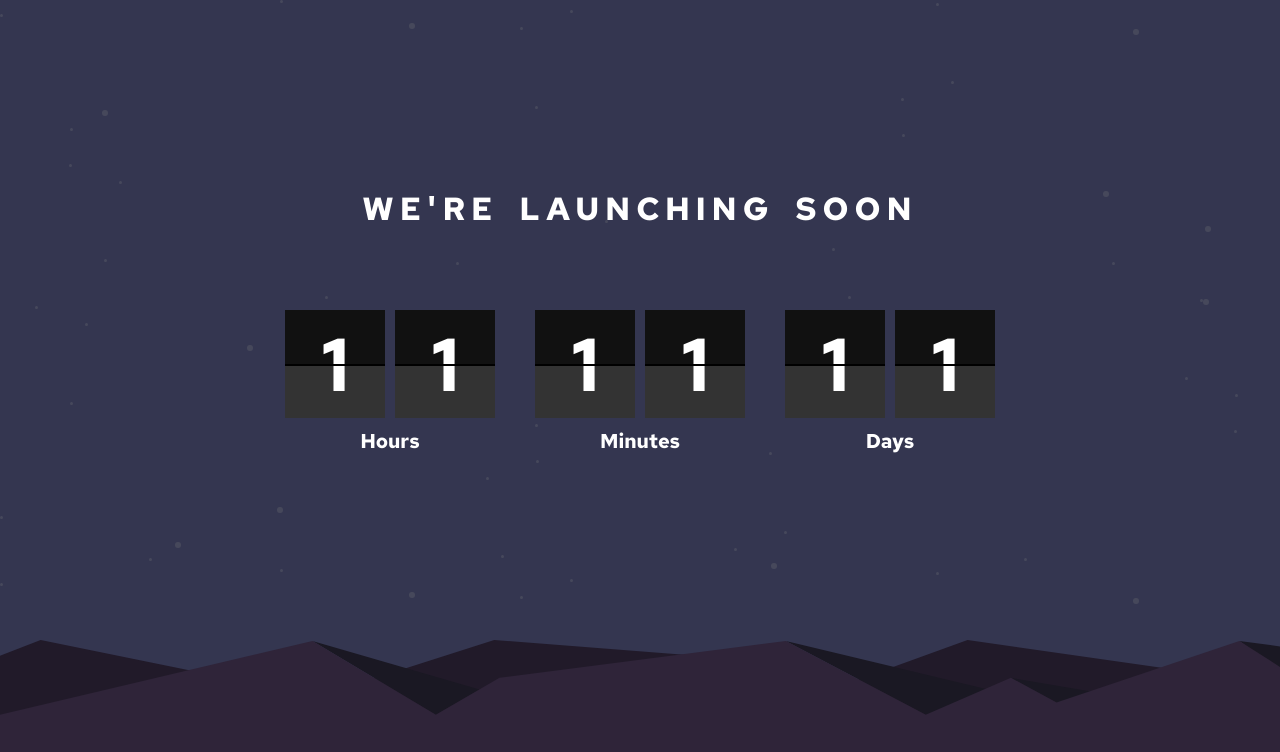
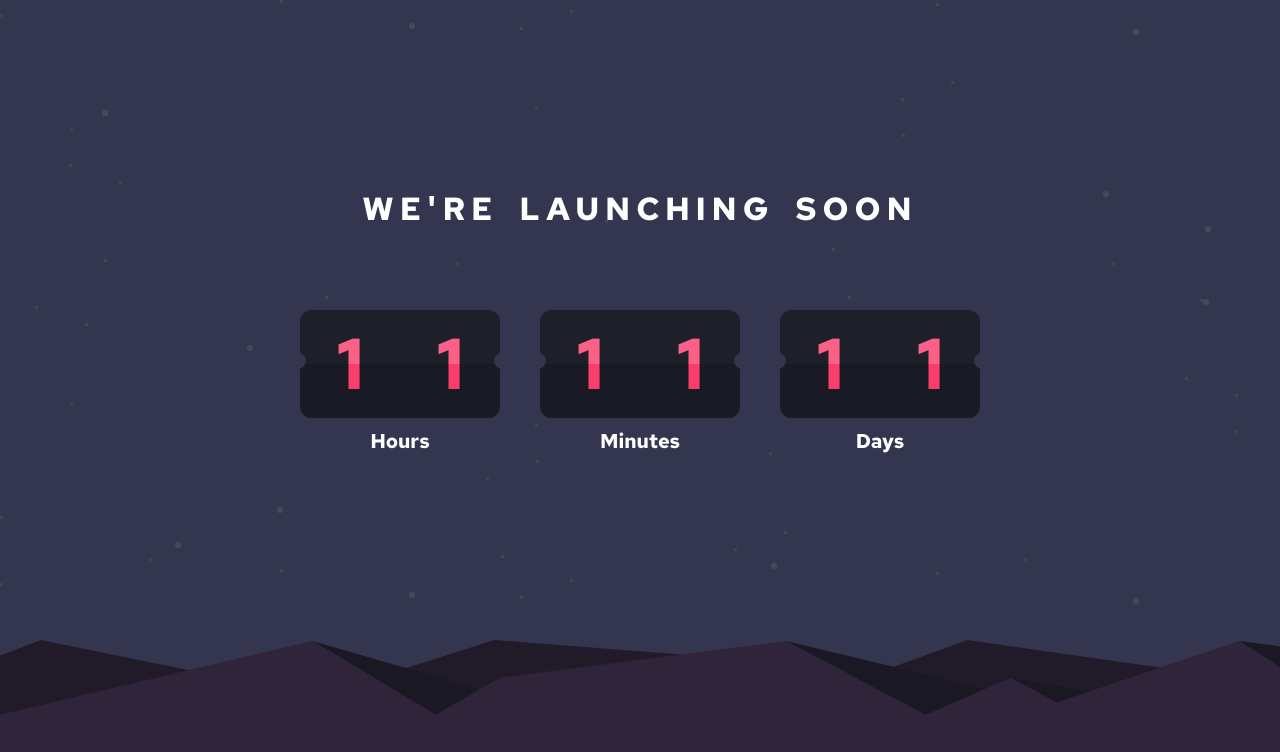
Before and after one commit to PiotrO9/react-countdown-timer, a React (Vite) app: page / in a window 1280 px wide. Shown: the top 752 px of the page. Built offline with nearby package versions, Linux system fonts and the light colour scheme.

Commit message:
Add styles for layout

```diff
--- a/src/components/Segment.scss
+++ b/src/components/Segment.scss
@@ -8,6 +8,37 @@
         font-size: 72px;
         font-family: 'Red Hat Text', sans-serif;
         position: relative;
+
+        &.left {
+            position: relative;
+
+            .dot {
+                position: absolute;
+                width: 16px;
+                height: 16px;
+                background-color: hsl(236, 21%, 26%);;
+                z-index: 10;
+                left: -10%;
+                top: 40%;
+                border-radius: 10px;
+              }
+        }
+
+        &.right {
+            position: relative;
+
+            .dot {
+                position: absolute;
+                width: 16px;
+                height: 16px;
+                background-color: hsl(236, 21%, 26%);;
+                z-index: 10;
+                right: -10%;
+                top: 40%;
+                border-radius: 10px;
+              }
+        }
+
 
         &__display {
             position: relative;
@@ -21,15 +52,18 @@
             }
 
             &--top {
-                background-color: #111;
-                color: white;
+                color: $SoftRed;
                 line-height: 1.5;
+                background-color: $VeryDarkBlue;
+                border-radius: $BorderRadious;
             }
 
             &--bottom {
-                background-color: #333;
-                color: white;
+                color: $SoftRed;
                 line-height: 0;
+                background-color: $VeryDarkBlackBlue;
+                border-radius: $BorderRadious;
+                position: relative;
             }
         }
 
@@ -40,19 +74,19 @@
             width: 100%;
             perspective: 400px;
 
-            &.flip  {
+            // &.flip  {
 
-                div {
-                    &:nth-child(1) {
-                        animation: flip-top 1s linear;
-                    }
+            //     div {
+            //         &:nth-child(1) {
+            //             animation: flip-top 1s linear;
+            //         }
 
-                    &:nth-child(2) {
-                        animation: flip-bottom 1s linear;
-                    }
-                }
+            //         &:nth-child(2) {
+            //             animation: flip-bottom 1s linear;
+            //         }
+            //     }
 
-            }
+            // }
 
             &--top, &--bottom {
                 position: absolute;
@@ -65,29 +99,37 @@
             &--top {
                 top: 0;
                 line-height: 1.5;
-                color: white;
-                background-color: #111;
+                color: $SoftRed;
                 transform-origin: bottom;
+                background-color: $VeryDarkBlue;
+
+                &.left {
+                    border-top-left-radius: $BorderRadious;
+                }
+
+                &.right {
+                    border-top-right-radius: $BorderRadious;
+                }
             }
 
             &--bottom {
                 bottom: 0;
                 line-height: 0;
-                color: white;
-                background-color: #333;
-                border-top: 2px solid black;
+                color: $LightSoftRed;
                 transform-origin: top;
+                background-color: $VeryDarkBlackBlue;
+
+                &.left {
+                    border-bottom-left-radius: $BorderRadious;
+                }
+
+                &.right {
+                    border-bottom-right-radius: $BorderRadious;
+                }
             }
         }
     }
 
-    .TimeUnit {
-        p {
-            color: white;
-            font-family: 'Red Hat Text', sans-serif;
-            font-size: 28px;
-        }
-    }
 }
 
 @keyframes flip-top {
--- a/src/components/Segment.tsx
+++ b/src/components/Segment.tsx
@@ -1,29 +1,30 @@
 import { useState, useEffect } from 'react'
 import './Segment.scss'
 
-function Segment({number}: ISegmentParams) {
-    const [time, setTime] = useState<number>(1)
+function Segment({number, position}: ISegmentParams) {
+    const [time, setTime] = useState<number>(number)
 
-    // useEffect(() => {
-    //     setTimeout(() => {
-    //         setTime(time)
-    //     }, 1000);
-    // })
+    useEffect(() => {
+
+    })
 
     return (
-        <div className="SegmentElement" key={number}>
-            <div className="Segment">
+        <div className='SegmentElement'  key={number}>
+            <div className={`Segment ${position == 'left' ? 'left': 'right'}`}>
+                <div className="dot"></div>
                 <div className="Segment__display--top">
                     {time}
+                    <div></div>
                 </div>
                 <div className="Segment__display--bottom">
                     {time}
+                    <div></div>
                 </div>
                 <div className="Segment__overlay flip">
-                    <div className="Segment__overlay--top">
+                    <div className={`Segment__overlay--top ${position == 'left' ? 'left': 'right'}`}>
                         {time}
                     </div>
-                    <div className="Segment__overlay--bottom">
+                    <div className={`Segment__overlay--bottom ${position == 'left' ? 'left': 'right'}`}>
                         {time}
                     </div>
                 </div>
@@ -33,7 +34,8 @@ function Segment({number}: ISegmentParams) {
 }
 
 interface ISegmentParams {
-    number: any
+    number: number,
+    position: string
 }
 
 export default Segment
--- a/src/components/SegmentTimeSpan.scss
+++ b/src/components/SegmentTimeSpan.scss
@@ -8,7 +8,6 @@
     .Segments {
         display: flex;
         flex-direction: row;
-        gap: 10px
     }
 
     .TimeUnit {
--- a/src/components/SegmentTimeSpan.tsx
+++ b/src/components/SegmentTimeSpan.tsx
@@ -1,12 +1,15 @@
+import { useState } from "react"
 import Segment from "./Segment"
 import './SegmentTimeSpan.scss'
 
 function SegmentTimeSpan(props: any) {
+    const [numberToSent, setNumberToSet] = useState(1)
+
     return (
         <div className="SegmentTimeSpan">
             <div className="Segments">
-                <Segment number={1}/>
-                <Segment number={1}/>
+                <Segment number={1} position="left"/>
+                <Segment number={numberToSent} position="right"/>
             </div>
             <div className="TimeUnit">
                 <p>{props.timeUnit}</p>
--- a/src/variables.scss
+++ b/src/variables.scss
@@ -1 +1,9 @@
 @import url('https://fonts.googleapis.com/css2?family=Red+Hat+Text:wght@700&display=swap');
+
+$SoftRed: hsl(345, 95%, 68%);
+$LightSoftRed: hsl(345, 95%, 61%);
+
+$VeryDarkBlue: hsl(235, 16%, 14%);
+$VeryDarkBlackBlue: hsl(234, 17%, 12%);
+
+$BorderRadious: 12px;
```
